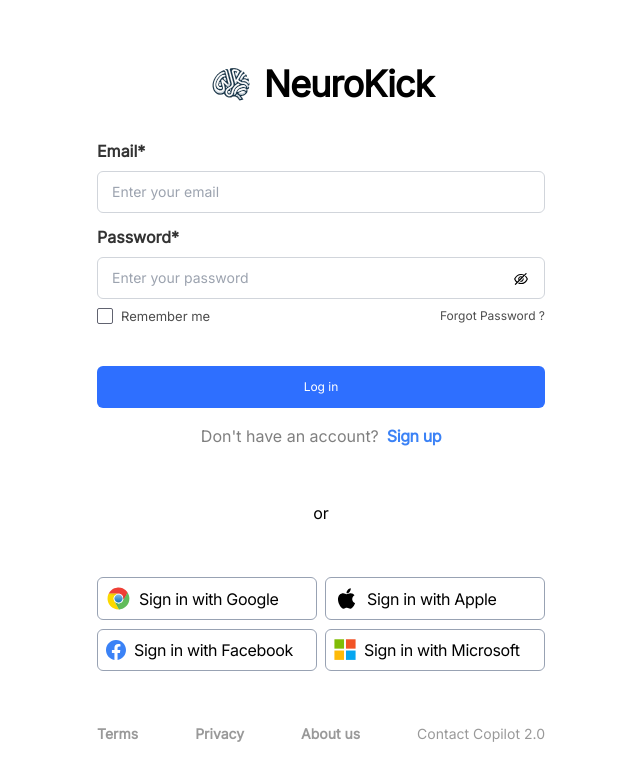
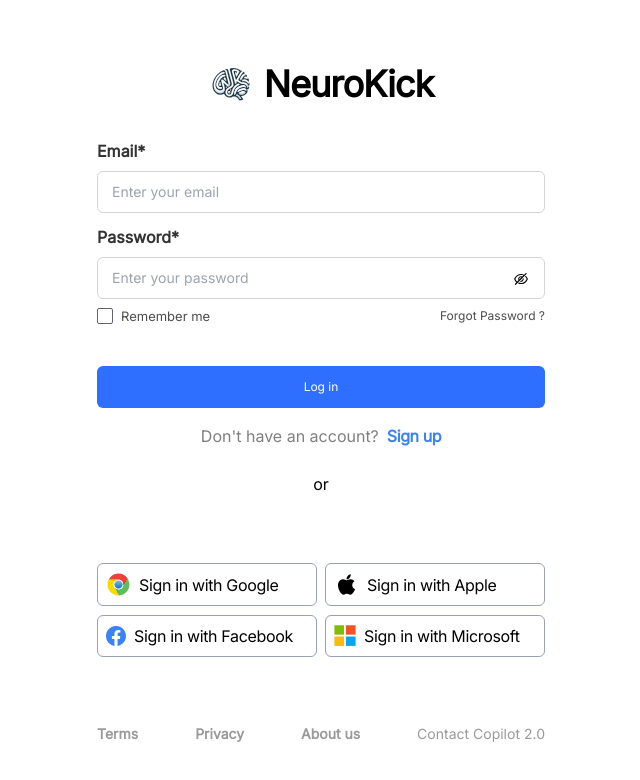
Before and after one commit to FirmanKhoiril/Neurokick, a React (Vite) app: page /register in a window 1280 px wide. Shown: the top 780 px of the page, without its empty margins (319-959 px from the left). Built offline with nearby package versions, Linux system fonts and the light colour scheme.

Commit message:
clean code user profile

```diff
--- /dev/null
+++ b/src/components/ProfileUser.tsx
@@ -0,0 +1,15 @@
+import { User } from "../assets";
+
+const ProfileUser = () => {
+  return (
+    <div className="profile__user">
+      <img src={User} alt="User Profile" className="profile__image" />
+      <div className="md:block hidden">
+        <p className="text-[15px]">Ian Timotheos</p>
+        <p className="profile__gmail">iantimotheos@gmail.com</p>
+      </div>
+    </div>
+  );
+};
+
+export default ProfileUser;
--- a/src/components/Sidebar.tsx
+++ b/src/components/Sidebar.tsx
@@ -1,8 +1,9 @@
-import { BlackLogo, User, WhiteLogo } from "../assets";
+import { BlackLogo, WhiteLogo } from "../assets";
 import { FaHistory, FaMicrophone } from "react-icons/fa";
 import { useGlobalStore } from "../context/useStore";
 import { CiSettings } from "react-icons/ci";
 import { useLocation, Link } from "react-router-dom";
+import { ProfileUser } from ".";
 
 const Sidebar = () => {
   const location = useLocation();
@@ -34,14 +35,9 @@
           </Link>
         </div>
       </div>
+
       <div className="sidebar__bottomside ">
-        <div className="profile__user">
-          <img src={User} alt="User Profile" className="profile__image" />
-          <div className="md:block hidden">
-            <p className="text-[15px]">Ian Timotheos</p>
-            <p className="profile__gmail">iantimotheos@gmail.com</p>
-          </div>
-        </div>
+        <ProfileUser />
         <button className="btn__settings " onClick={toogleSetting} type="button">
           <CiSettings size={25} />
           <span className="md:block hidden">Settings</span>
--- a/src/components/index.ts
+++ b/src/components/index.ts
@@ -11,5 +11,6 @@
 import SettingsPopup from "./SettingsPopup";
 import CHistory from "./card/History";
 import Loading from "./Loading";
+import ProfileUser from "./ProfileUser";
 
-export { Apple, Facebook, Microsoft, Loading, Google, CHistory, SettingsPopup, ViewSidebar, FooterLinks, Modal, Sidebar, TranscribingContent, Navbar };
+export { Apple, Facebook, Microsoft, Loading, ProfileUser, Google, CHistory, SettingsPopup, ViewSidebar, FooterLinks, Modal, Sidebar, TranscribingContent, Navbar };
--- a/src/pages/auth/Register.tsx
+++ b/src/pages/auth/Register.tsx
@@ -17,8 +17,8 @@
               <h1 className="font-bold tracking-tight text-4xl">NeuroKick</h1>
             </div>
             {isSignup ? <Signup /> : <Signin />}
+            <p className=" text-center text-gray-500 pt-6">or</p>
           </div>
-          <p className=" text-center text-gray-500">or</p>
           <div className=" grid grid-cols-2 grid-rows-2 items-center gap-2">
             <Google />
             <Apple />
```
